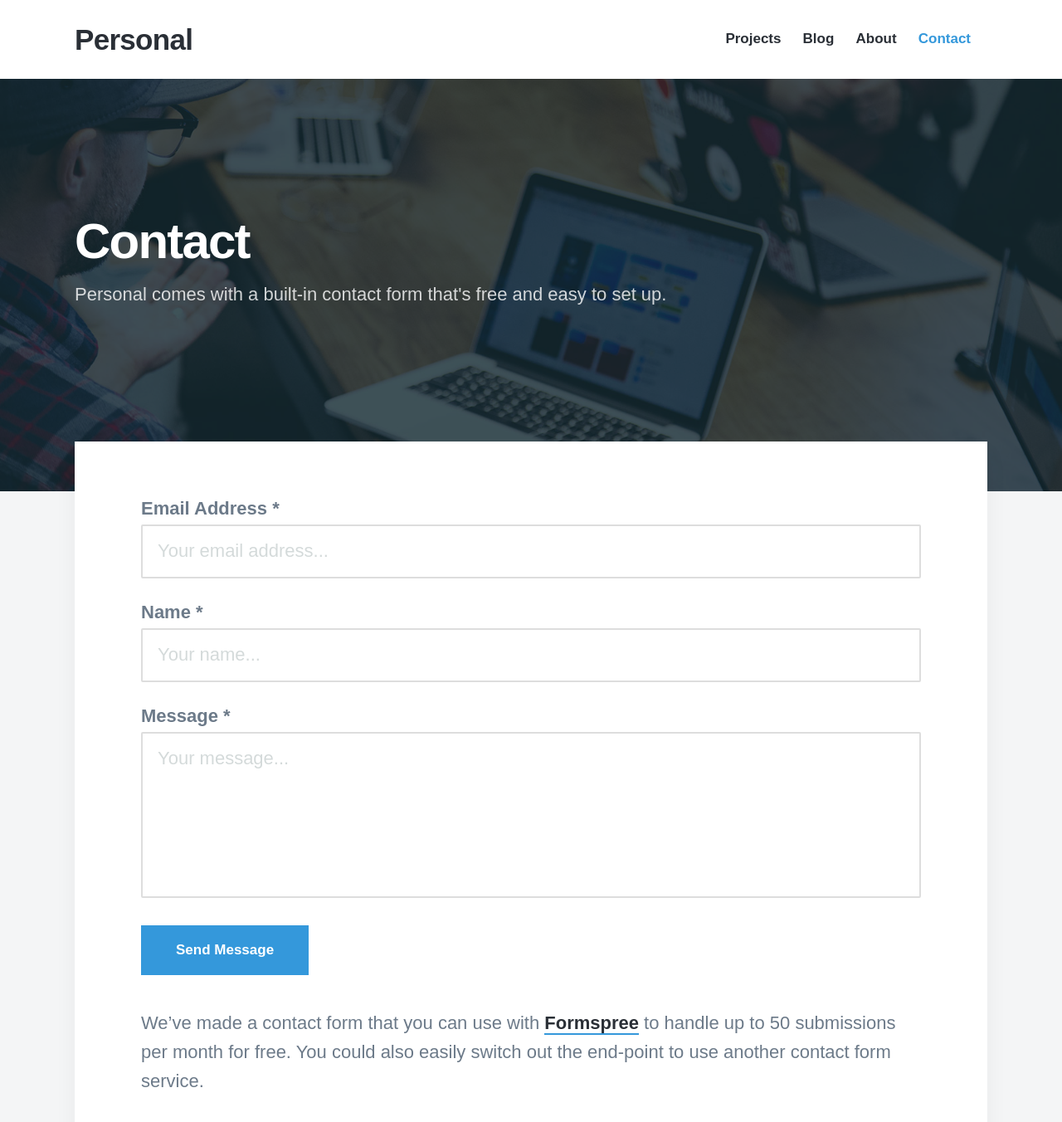
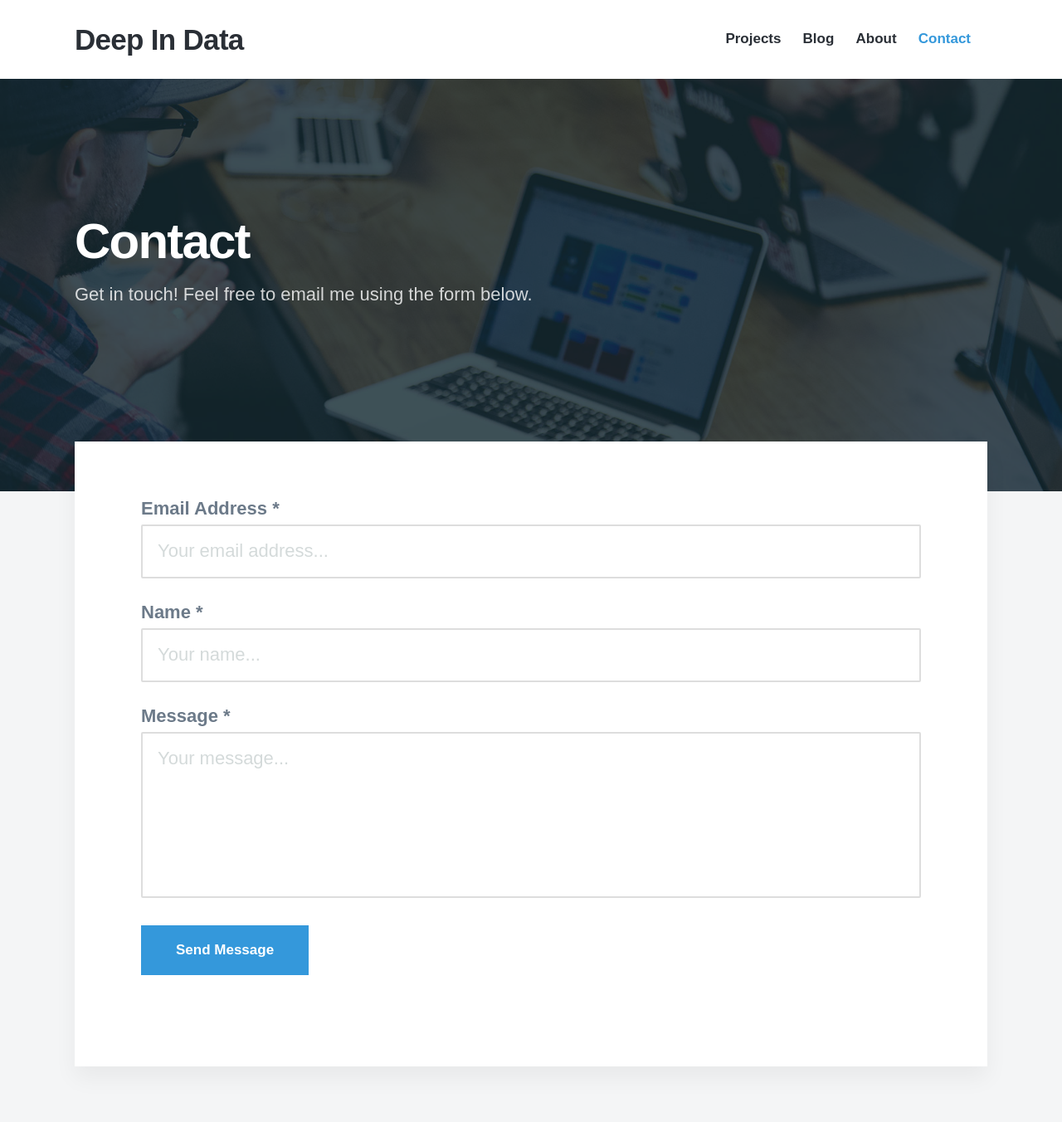
Before and after one commit to deepindata/website, a Jekyll site: the page built from _pages/contact.md, in a window 1280 px wide and 1400 px high. Shown: the top 1352 px of the window at 83% size. Built offline with Jekyll 4.4.1, drawn with Linux system fonts in a browser that asks for light colours; nearby versions of some CDN libraries; some web fonts are replaced; some of the changed text lies outside the part shown.

Commit message:
Update contact form

```diff
--- a/_data/settings.yml
+++ b/_data/settings.yml
@@ -1,5 +1,5 @@
 basic_settings:
-  site_title: Personal
+  site_title: Deep In Data
   favicon_image: /images/favicon.png
 
 header_settings:
@@ -18,7 +18,7 @@ menu_settings:
       url: '/contact'
 
 footer_settings:
-  footer_tagline: A sleek, modern Jekyll theme for personal websites.
+  footer_tagline: ''
 
 hero_settings:
   overlay_opacity: 0.8
@@ -27,7 +27,7 @@ post_settings:
   grid_spacing: 10
 
 contact_settings:
-  form_action: 'https://formspree.io/'
+  form_action: 'https://formspree.io/dsingh87@gmail.com'
   confirmation_url: '/thanks'
   email_subject: 'Contact form submission'
   send_button_text: 'Send Message'
--- a/_pages/contact.md
+++ b/_pages/contact.md
@@ -1,10 +1,8 @@
 ---
 title: Contact
-subtitle: Personal comes with a built-in contact form that's free and easy to set up.
+subtitle: Get in touch! Feel free to email me using the form below.
 description: Personal is the perfect theme for developers, designers and other creatives.
 featured_image: /images/demo/contact.jpg
 ---
 
 {% include contact-form.html %}
-
-We've made a contact form that you can use with [Formspree](https://formspree.io/) to handle up to 50 submissions per month for free. You could also easily switch out the end-point to use another contact form service.
```
